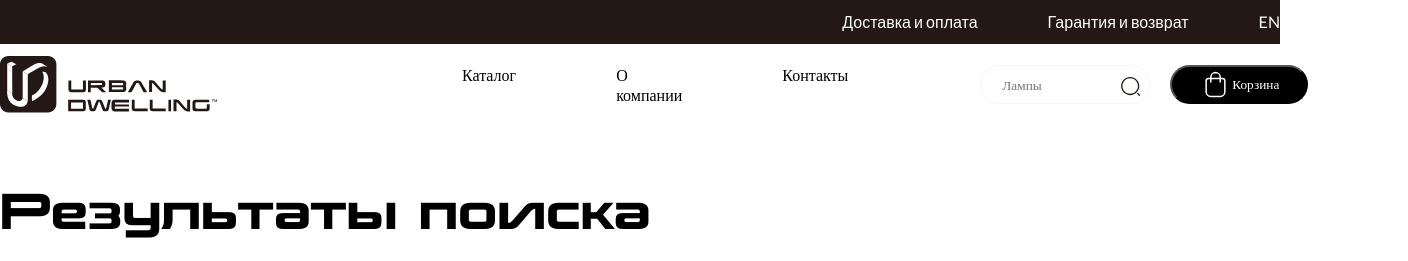
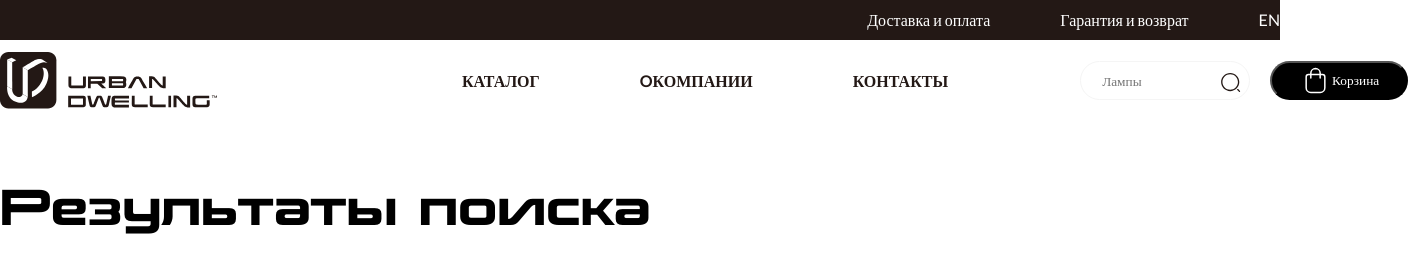
Before and after one commit to BLADEVIK/test_magazin, a plain HTML site: page index.html in a window 1280 px wide. Shown: the top 261 px of the page, 1408 px wide, since content can reach past the window. Drawn offline with Linux system fonts and the light colour scheme.

Commit message:
refactoring

```diff
--- a/index.html
+++ b/index.html
@@ -6,23 +6,23 @@
     <link rel="preconnect" href="https://fonts.googleapis.com">
 <link rel="preconnect" href="https://fonts.gstatic.com" crossorigin>
 <link href="https://fonts.googleapis.com/css2?family=Lato:ital,wght@0,100;0,300;0,400;0,700;0,900;1,100;1,300;1,400;1,700;1,900&display=swap" rel="stylesheet">
-    <title>Document</title>
+    <title>Shop_test</title>
     <link rel="stylesheet" href="./styles/style.css">
 </head>
 <body>
 
    <header>
-    <div class="mini-header center" >
-        <a>Доставка и оплата</a>
-        <a>Гарантия и возврат</a>
-        <a>EN</a>
+    <div class="mini__header center" >
+        <a class="mini__header_link" href="#">Доставка и оплата</a>
+        <a class="mini__header_link" href="#">Гарантия и возврат</a>
+        <a class="mini__header_link" href="#">EN</a>
     </div>
     <div class="header center">
         <img class="logo-black" src="./img/Wrban Dwelling-Black.svg" alt="logo-black">
-        <div class="navigation">
-          <a>Каталог</a>
-          <a>О компании</a>
-          <a>Контакты</a>
+        <div class="header__navigation">
+            <a class="header__navigation_link" href="#">КАТАЛОГ</a>
+            <a class="header__navigation_link" href="#">OКОМПАНИИ</a>
+            <a class="header__navigation_link" href="#">КОНТАКТЫ</a>
         </div>
         <div class="search">
             <div class="search__conteiner" ><input class="inputSearch"  type="text" placeholder="Лампы"> <img class="search__img" src="./img/Magnifier.svg" alt=""></div>
@@ -84,15 +84,15 @@
   <section class="footer__security">
     <img src="./img/Wrban Dwelling-White.svg" alt="">
     <p class="footer__security_text">Этот сайт защищен от спама службой reCAPTCHA Google.
-         <a class="footer__security_text-info">Политика конфиденциальности/Условия
+         <a class="footer__security_text-info" href="#">Политика конфиденциальности/Условия
              предоставления услуг</a></p>
   </section>
   <section class="footer__contacts">
     <h4 class="footer__contacts_textColor">Адресс</h4>
     <p  class="footer__contacts_textColor footer__contacts_text">Текст, Текст, Текст</p>
     <h4 class="footer__contacts_textColor">Контакты</h4>
-    <p class="footer__contacts_textColor">Email: <span>urban.dwelling@yandex.com</span></p>
-    <p class="footer__contacts_textColor">Телефон: <span>8(999)999-99-99</span></p>
+    <a href="mailto:urban.dwelling@yandex.com" class="footer__contacts_textColor">urban.dwelling@yandex.com</a>
+    <a href="tel:8(999)999-99-99"  class="footer__contacts_textColor">8(999)999-99-99</a>
   </section>
    <section class="footer__navigation">
     <a class="footer__navigation_text" href="#">Услуги</a>
@@ -111,4 +111,5 @@
          <img src="./img/master.svg" alt="masterCard">
     </div>
 </section>
+</footer>
 </html>
--- a/styles/style.scss
+++ b/styles/style.scss
@@ -1,22 +1,28 @@
 @import "./reset.scss" ;
 @import "./font.scss" ;
 
-.mini-header {
+.center {
+    padding-left: calc(50% - 700px);
+    padding-right: calc(50% - 700px);
+}
+.mini__header {
     display: flex;
     justify-content: end;
     gap: 70px;
     background-color: #231815;
     padding-top: 12px;
     padding-bottom: 12px;
-    a {
-        color: white;
-    }
+}
+.mini__header_link {
+    font-family: "Lato";
+    font-size: 16px;
+    font-weight: 400;
+    line-height: 16px;
+    text-align: left;
+    color: #FFFFFF;
+    text-decoration: none;
+}
 
-}
-.center {
-    padding-left: calc(50% - 700px);
-    padding-right: calc(50% - 700px);
-}
 
 .header {
     display: flex;
@@ -29,11 +35,21 @@
 //    padding-left: 261px;
     padding-right: 245px;
 }
-.navigation {
+.header__navigation {
     display: flex;
     gap: 100px;
     padding-right: 132px;
     font-family: "Lato";
+}
+.header__navigation_link {
+    font-family: "Lato";
+    font-size: 16px;
+    font-weight: 600;
+    line-height: 16px;
+    text-align: left;
+    color: #231815;
+    text-decoration: none;
+
 }
 .search {
     display: flex;
@@ -94,6 +110,7 @@
     flex-wrap: wrap;
     gap: 40px;
     row-gap: 50px;
+    margin-bottom: 60px;
 }
 .main__card {
     position: relative;
@@ -198,6 +215,7 @@
 }
 .footer__contacts_textColor {
     color: white;
+    text-decoration: none;
 }
 .footer__contacts_text {
     padding-bottom: 38px;
```
Also changed, not shown: styles/style.css, 1 other file.
